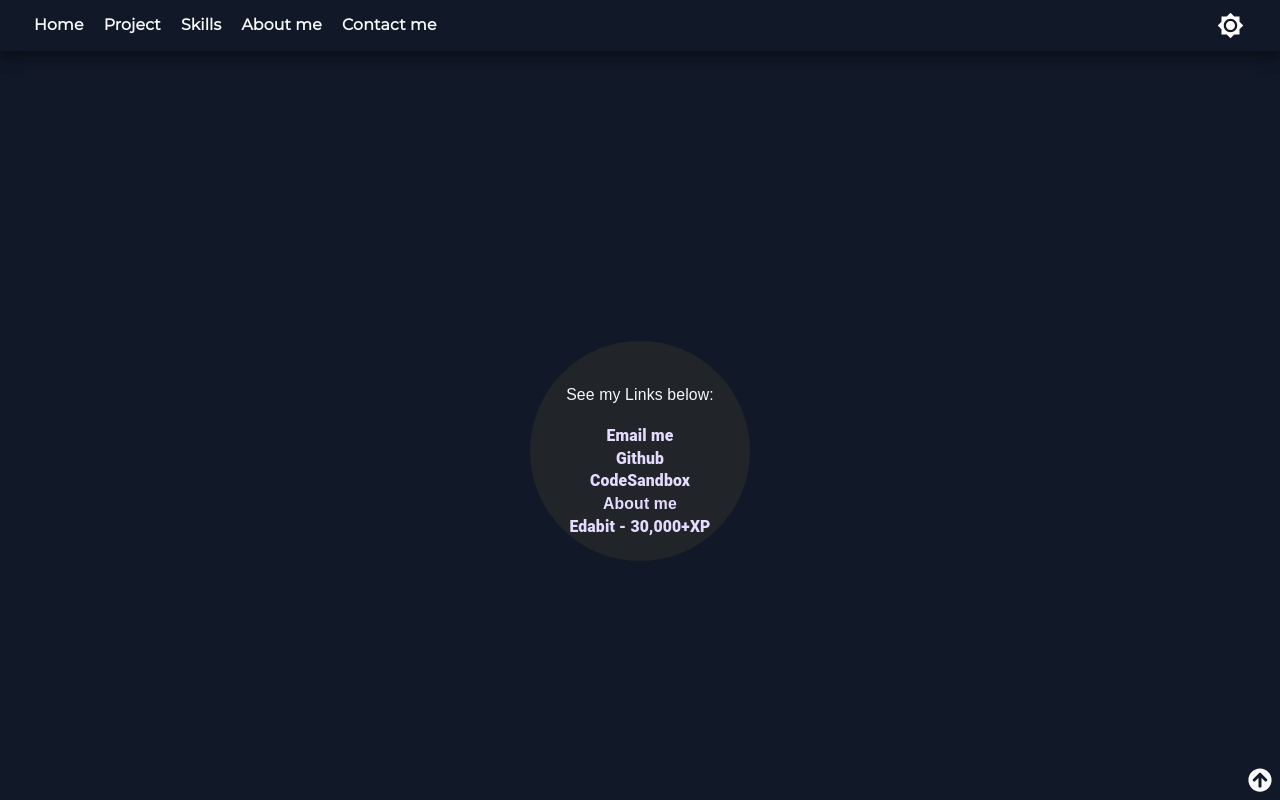
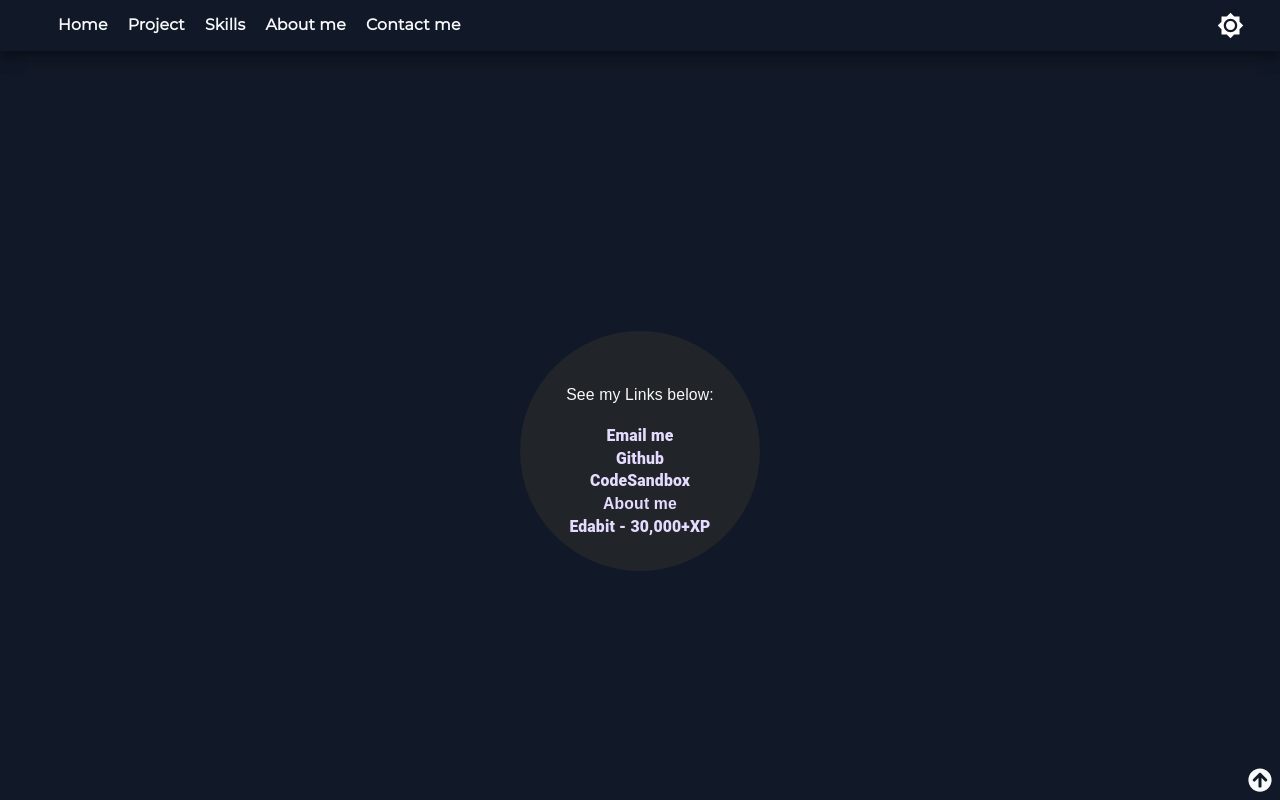
Before and after one commit to YutaMoriJP/Portfolio, a React (Create React App) app: page /contact in a window 1280 px wide. Shown: the top 800 px of the page. Built offline with nearby package versions, Linux system fonts and the light colour scheme.

Commit message:
navbar style changes

```diff
--- a/src/Components/Layout/Navbar.js
+++ b/src/Components/Layout/Navbar.js
@@ -4,12 +4,11 @@ import Toolbar from "@material-ui/core/Toolbar";
 import useStyle from "../../GlobalStyle/useStyle";
 import ThemeButton from "../Button/ThemeButton";
 import StyledLink from "../../StyledComponent/StyledLink";
-//import Link from "../../StyledComponent/ContactLink";
-
 import useMediaQuery from "@material-ui/core/useMediaQuery";
 import MenuIcon from "@material-ui/icons/Menu";
 import IconButton from "@material-ui/core/IconButton";
 import Drawer from "./Drawer";
+import Container from "@material-ui/core/Container";
 
 const Navbar = () => {
   const classes = useStyle();
@@ -17,12 +16,14 @@ const Navbar = () => {
   const onOpen = () => setOpen(true);
   const onClose = () => setOpen(false);
   const matches = useMediaQuery("(min-width:900px)");
-  // const handleScrollDown = () => document.getElementById("footer").scrollIntoView({ behavior: "smooth" });
   return (
     <AppBar position="static" className={classes.appbar} elevation={10}>
       <Toolbar variant="dense">
         {matches && (
-          <>
+          <Container
+            maxWidth="xl"
+            style={{ display: "flex", justifyContent: "flex-start" }}
+          >
             <StyledLink to="/" tabindex={1}>
               Home
             </StyledLink>
@@ -38,9 +39,7 @@ const Navbar = () => {
             <StyledLink to="/contact" tabindex={5}>
               Contact me
             </StyledLink>
-
-            {/*            <Link onClick={handleScrollDown}>Contact me</Link>*/}
-          </>
+          </Container>
         )}
         {!matches && (
           <IconButton
--- a/src/Pages/Contact.js
+++ b/src/Pages/Contact.js
@@ -7,8 +7,9 @@ import styled from "styled-components";
 import Helmet from "react-helmet";
 
 export const Wrapper = styled.article`
-  width: 220px;
-  height: 220px;
+  width: 240px;
+  height: 240px;
+  padding: 10px;
   border-radius: 50%;
   display: flex;
   flex-direction: column;
--- a/src/data/project.js
+++ b/src/data/project.js
@@ -15,7 +15,6 @@ import hooks from "../Images/hooks.png";
 import components from "../Images/components.png";
 import downloadfile from "../Images/downloadfile.png";
 import canvas from "../Images/canvas.png";
-
 import { v4 as uuidv4 } from "uuid";
 
 const projects = [
```
